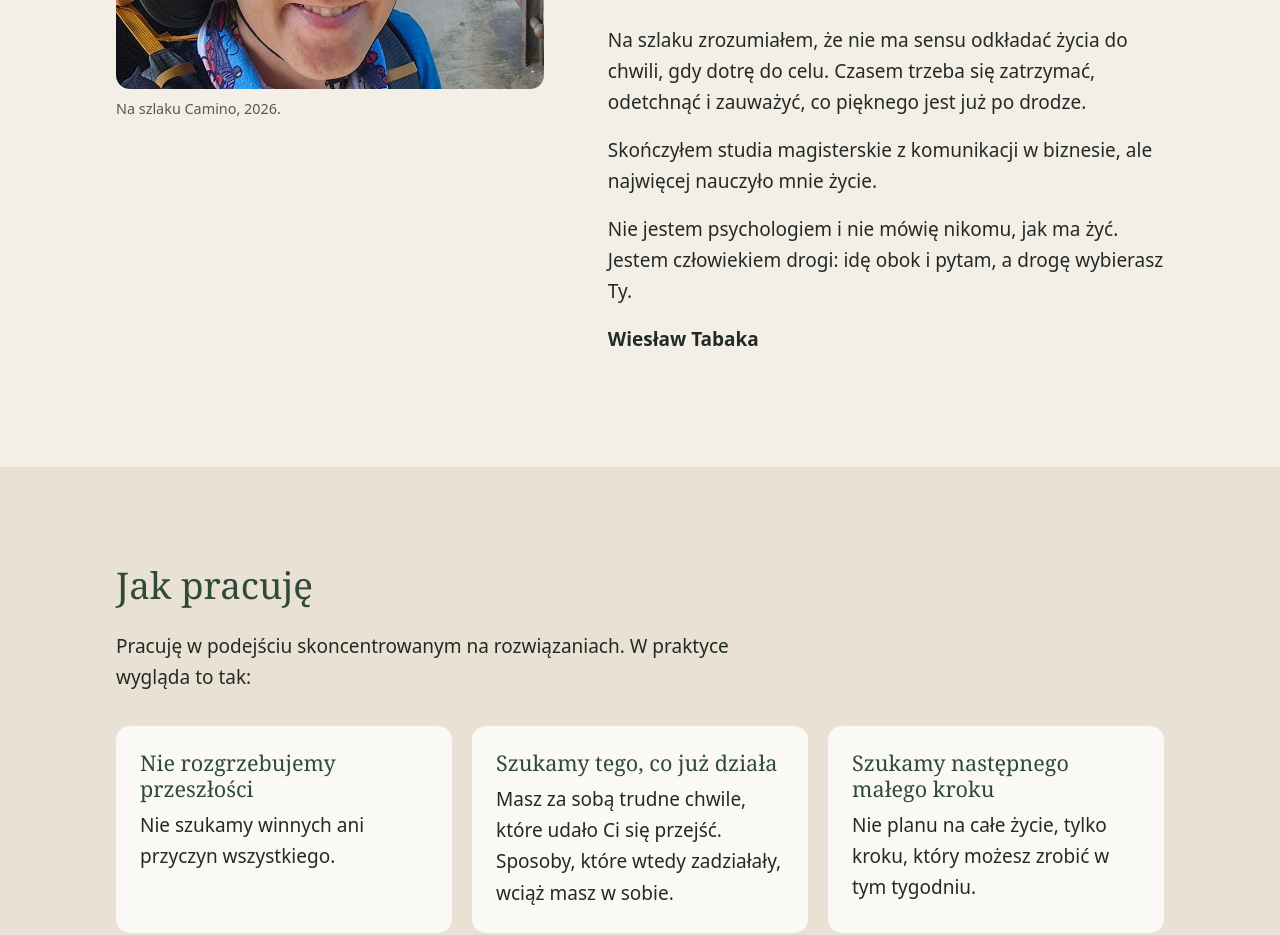
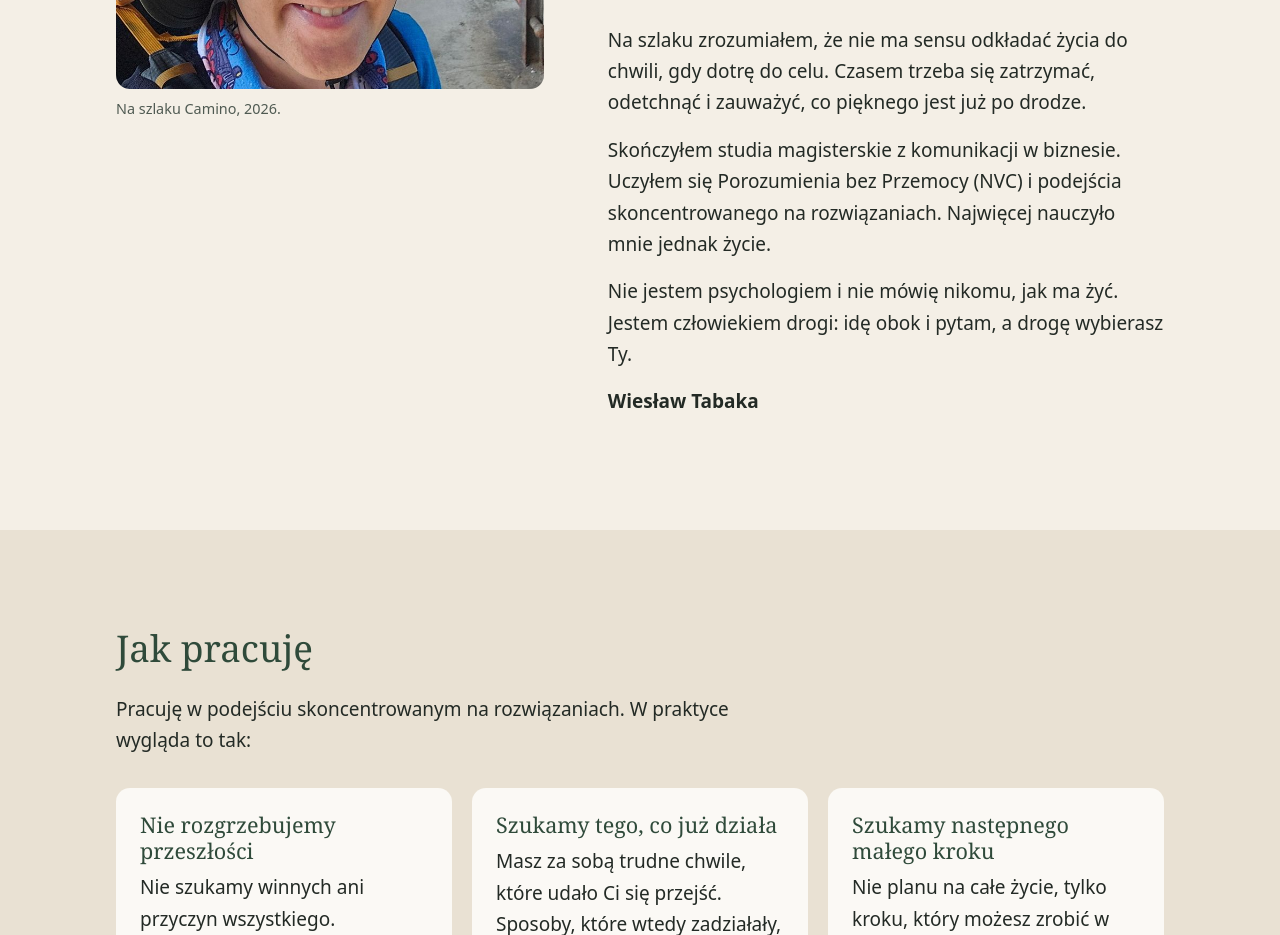
Before and after one commit to wieslawtabaka-dev/czlowiekdrogi, a plain HTML site: page index.html in a window 1280 px wide. Shown: the part 2140-3075 px from the top of the page. Drawn offline with Linux system fonts and the light colour scheme.

Commit message:
Moja droga: studia, NVC i podejście skoncentrowane na rozwiązaniach
Co-Authored-By: Claude Opus 5.5 <noreply@anthropic.com>
Claude-Session: https://claude.ai/code/session_01M2ff8sRk6HcRrGkyRcrHrV

```diff
--- a/index.html
+++ b/index.html
@@ -135,7 +135,7 @@
           <li><strong>7</strong><span>krajów</span></li>
         </ul>
         <p>Na szlaku zrozumiałem, że nie ma sensu odkładać życia do chwili, gdy dotrę do celu. Czasem trzeba się zatrzymać, odetchnąć i zauważyć, co pięknego jest już po drodze.</p>
-        <p>Skończyłem studia magisterskie z komunikacji w biznesie, ale najwięcej nauczyło mnie życie.</p>
+        <p>Skończyłem studia magisterskie z komunikacji w biznesie. Uczyłem się Porozumienia bez Przemocy (NVC) i podejścia skoncentrowanego na rozwiązaniach. Najwięcej nauczyło mnie jednak życie.</p>
         <p>Nie jestem psychologiem i nie mówię nikomu, jak ma żyć. Jestem człowiekiem drogi: idę obok i pytam, a drogę wybierasz Ty.</p>
         <p><strong>Wiesław Tabaka</strong></p>
       </div>
```
